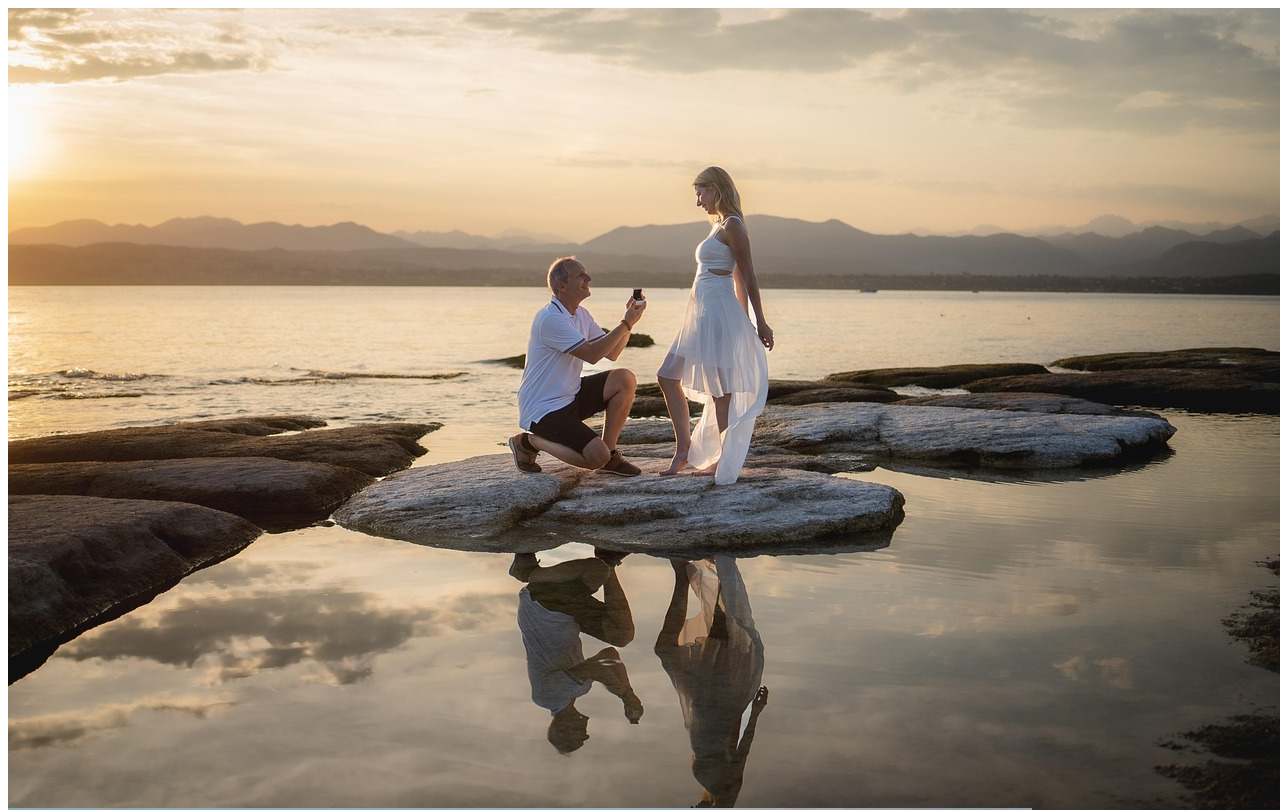
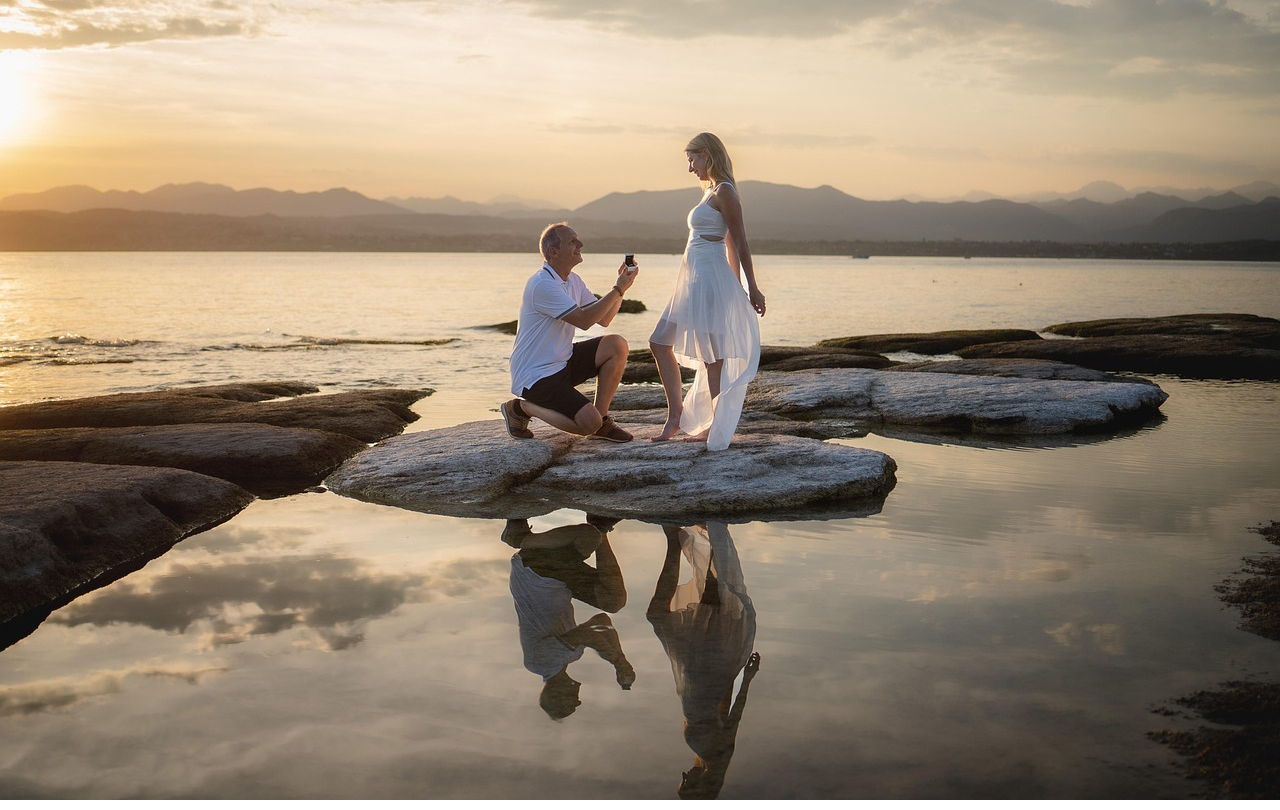
Before and after one commit to GustavoMG-at-Google/gustini, a plain HTML site: page index.html in a window 1280 px wide. Shown: the top 810 px of the page. Drawn offline with nearby package versions, Linux system fonts and the light colour scheme.

Commit message:
Full page slides

```diff
--- a/index.html
+++ b/index.html
@@ -3,21 +3,31 @@
 <head>
   <title>Gustini 2025</title>
   <link rel="stylesheet" href="style.css">
+  <script src="https://cdn.jsdelivr.net/npm/gsap@3.14.1/dist/gsap.min.js">
+  </script>
+  <script src="https://cdn.jsdelivr.net/npm/gsap@3.14.1/dist/ScrollTrigger.min.js">
+  </script>
+  <script src="main.js">
+  </script>
 </head>
 <body>
-  <div class="container">
-    <div class="slide">
+  <div class="slide slide img-holder">
     <img src="img/proposal.jpg">
+  </div>
+  <div class="slide content-overlay">
     <h2>We got engaged!</h2>
   </div>
-    <div class="slide">
+  <div class="slide img-holder">
     <img src="img/washington.jpg">
+  </div>
+  <div class="slide content-overlay">
     <h2>We visited Washington D.C.</h2>
   </div>
-    <div class="slide">
+  <div class="slide img-holder">
     <img src="img/autumn.jpg">
+  </div>
+  <div class="slide content-overlay">
     <h2>We celebrated fall in Ithaca</h2>
-    </div>
   </div>
 </body>
 </html>
--- /dev/null
+++ b/main.js
@@ -0,0 +1,4 @@
+document.addEventListener("DOMContentLoaded", (event) => {
+  gsap.registerPlugin(ScrollTrigger);
+
+});
--- a/style.css
+++ b/style.css
@@ -1,8 +1,11 @@
-.container {
-  width: 100%;
+body {
+  margin: 0;
+}
+.slide {
   height: 100vh;
 }
-.slide {
+.img-holder img {
   width: 100%;
-  height: 100vh;
+  height: 100%;
+  object-fit: cover;
 }
```
Lines whose indentation alone changed are shown as unchanged.
